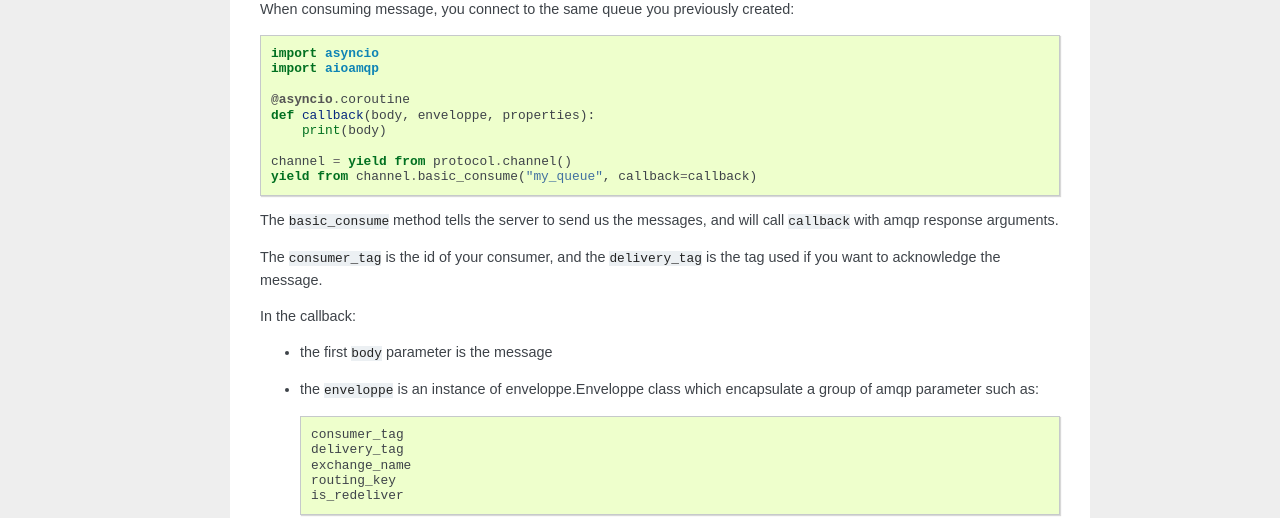
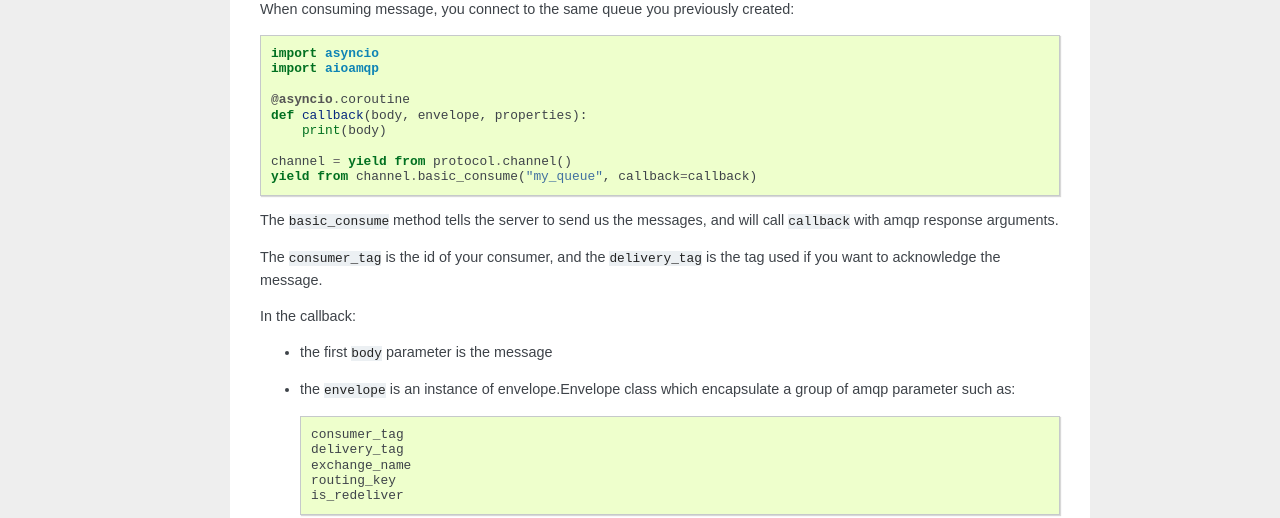
Before and after one commit to Polyconseil/aioamqp, a Sphinx documentation site: the page built from docs/api.rst, in a window 1280 px wide. Shown: the part 1103-1621 px from the top of the page. Built offline with Sphinx 7.4.7, drawn with Linux system fonts in a browser that asks for light colours.

Commit message:
docs: Replace enveloppe with Envelope

```diff
--- a/docs/api.rst
+++ b/docs/api.rst
@@ -66,7 +66,7 @@ When consuming message, you connect to the same queue you previously created::
     import aioamqp
 
     @asyncio.coroutine
-    def callback(body, enveloppe, properties):
+    def callback(body, envelope, properties):
         print(body)
 
     channel = yield from protocol.channel()
@@ -79,7 +79,7 @@ The ``consumer_tag`` is the id of your consumer, and the ``delivery_tag`` is the
 In the callback:
 
 * the first ``body`` parameter is the message
-* the ``enveloppe`` is an instance of enveloppe.Enveloppe class which encapsulate a group of amqp parameter such as::
+* the ``envelope`` is an instance of envelope.Envelope class which encapsulate a group of amqp parameter such as::
 
     consumer_tag
     delivery_tag
```
